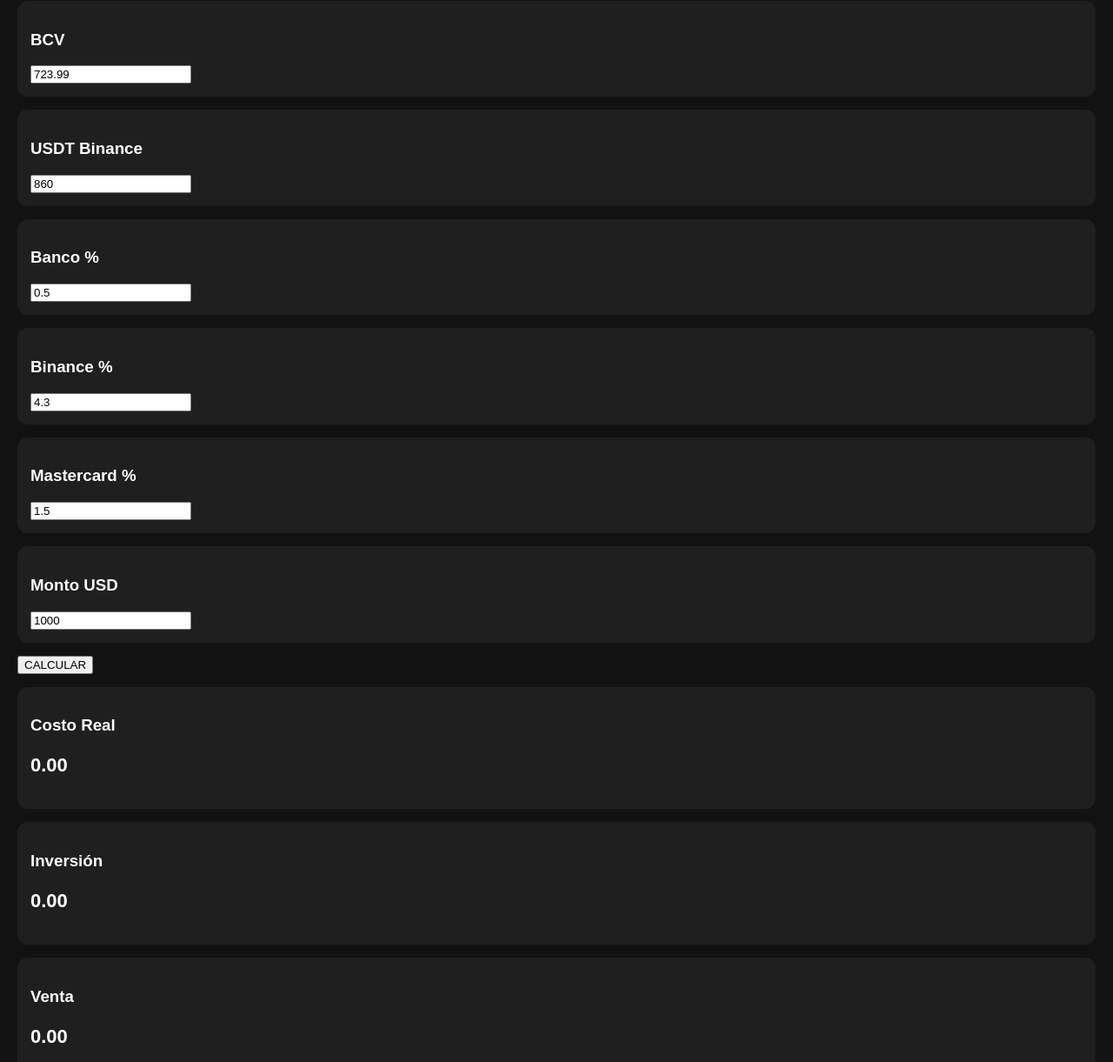
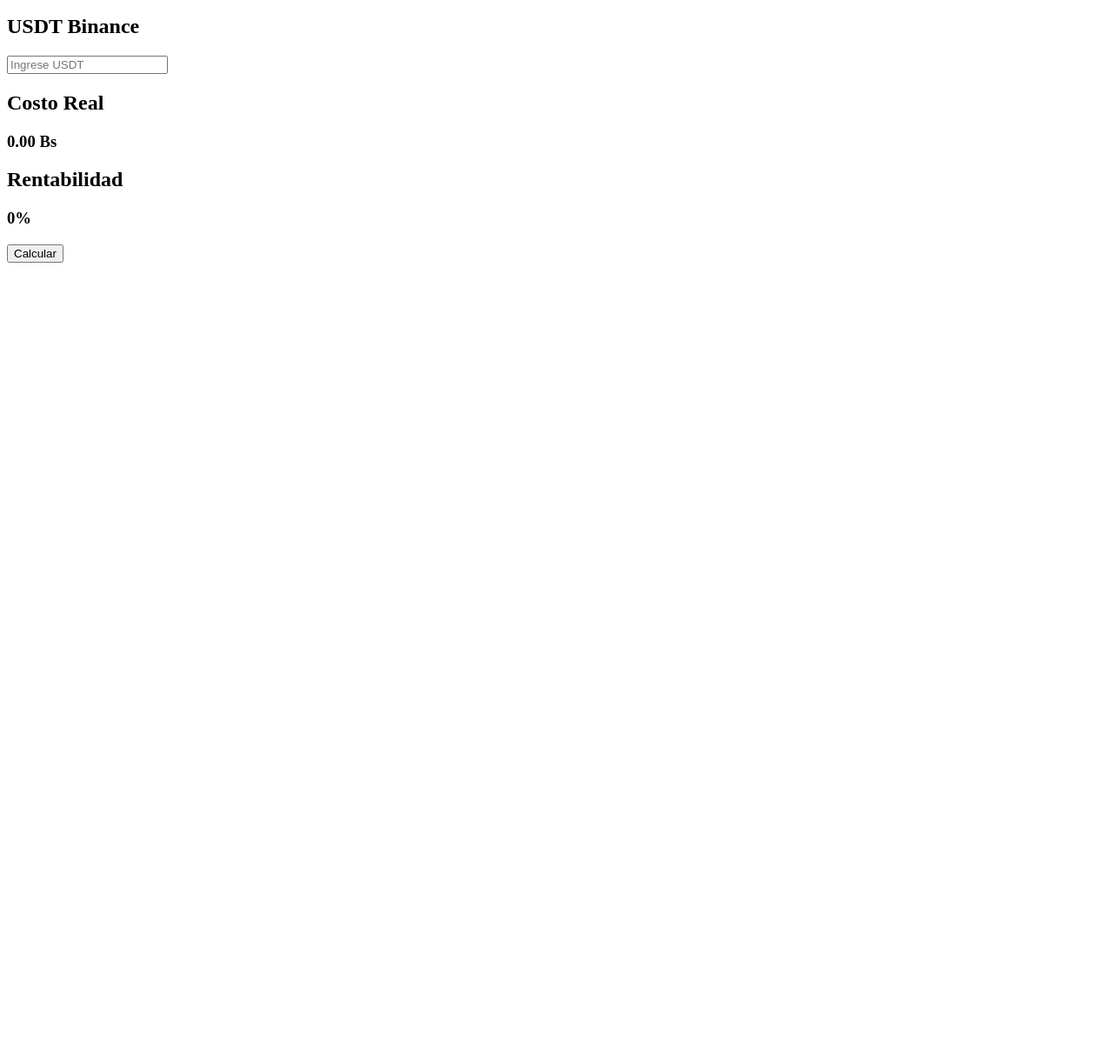
Before and after one commit to gianro2111/-ArbiVES, a plain HTML site: page index.html in a window 1280 px wide. Shown: the part 79-1300 px from the top of the page at 87% size. After the commit the page ends 800 px from the top, so only its background shows below. Drawn offline with Linux system fonts and the light colour scheme; no server answers.

Commit message:
Update index.html

```diff
--- a/index.html
+++ b/index.html
@@ -1,79 +1,21 @@
-<!DOCTYPE html>
-<html lang="es">
-<head>
-<meta charset="UTF-8">
-<meta name="viewport" content="width=device-width, initial-scale=1.0">
-<title>ArbiVES</title>
-<link rel="manifest" href="manifest.json">
-<link rel="stylesheet" href="style.css">
-</head>
-
-<body>
-
-<div class="container">
-
-<h1>ArbiVES</h1>
-
 <div class="card">
-<h3>BCV</h3>
-<input id="bcv" type="number" step="0.01" value="723.99">
+    <h2>BCV</h2>
+    <input type="number" id="bcv" placeholder="Ingrese BCV">
 </div>
 
 <div class="card">
-<h3>USDT Binance</h3>
-<input id="usdt" type="number" step="0.01" value="860">
+    <h2>USDT Binance</h2>
+    <input type="number" id="usdt" placeholder="Ingrese USDT">
 </div>
 
 <div class="card">
-<h3>Banco %</h3>
-<input id="banco" type="number" step="0.1" value="0.5">
+    <h2>Costo Real</h2>
+    <h3 id="costo">0.00 Bs</h3>
 </div>
 
 <div class="card">
-<h3>Binance %</h3>
-<input id="binance" type="number" step="0.1" value="4.3">
+    <h2>Rentabilidad</h2>
+    <h3 id="ganancia">0%</h3>
 </div>
 
-<div class="card">
-<h3>Mastercard %</h3>
-<input id="master" type="number" step="0.1" value="1.5">
-</div>
-
-<div class="card">
-<h3>Monto USD</h3>
-<input id="monto" type="number" value="1000">
-</div>
-
-<button onclick="calcular()">CALCULAR</button>
-
-<div class="card">
-<h3>Costo Real</h3>
-<p id="costo">0.00</p>
-</div>
-
-<div class="card">
-<h3>Inversión</h3>
-<p id="inversion">0.00</p>
-</div>
-
-<div class="card">
-<h3>Venta</h3>
-<p id="venta">0.00</p>
-</div>
-
-<div class="card">
-<h3>Ganancia</h3>
-<p id="ganancia">0.00</p>
-</div>
-
-<div class="card">
-<h3>Rentabilidad</h3>
-<p id="rentabilidad">0%</p>
-</div>
-
-</div>
-
-<script src="app.js"></script>
-
-</body>
-</html>
+<button onclick="calcular()">Calcular</button>
```
